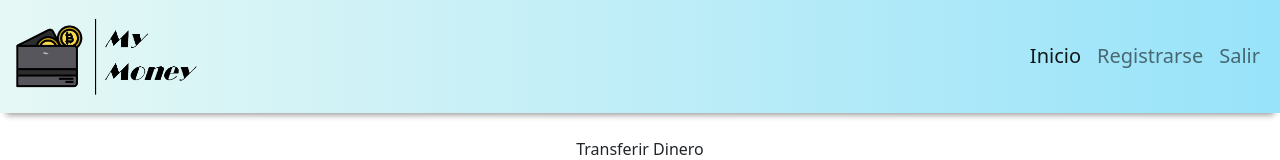
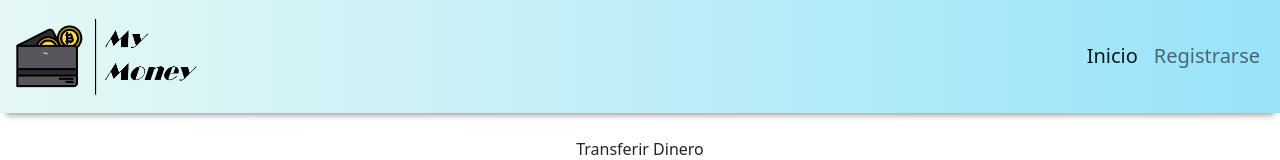
Before and after one commit to classroomMisiones/Proyecto-FS-Misiones-Grupo-1, an Angular app: page /transferirpesos in a window 1280 px wide. Shown: the top 160 px of the page. Built offline with nearby package versions, Linux system fonts and the light colour scheme.

Commit message:
cambios en boton salir ok funciona

```diff
--- a/src/app/app.component.html
+++ b/src/app/app.component.html
@@ -1,9 +1,9 @@
 <app-navbar
-[registro]="registro"
+[registro]="registro" º
 [inicio]="inicio"
 [cripto]="cripto"
 [misaldo]="misaldo"
-[usuario]="usuario">
+[usuario]="usuario"
 [salir]="salir"></app-navbar>
 <!--Navbar dejar primero-->
 
```
